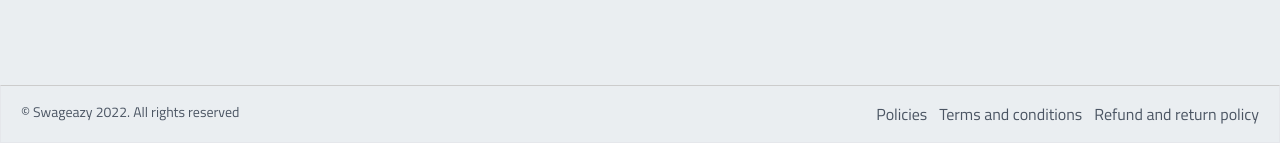
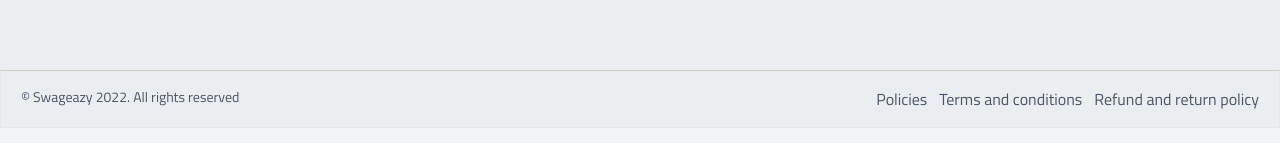
Before and after one commit to Amishakumari544/shopping_UI, a plain HTML site: page index.html in a window 1280 px wide. Shown: the part 3132-3275 px from the top of the page. Drawn offline with nearby package versions, Linux system fonts and the light colour scheme.

Commit message:
fixed footer

```diff
--- a/index.html
+++ b/index.html
@@ -319,7 +319,7 @@
       </div>
       <div class="bg-gray-100">
         <div
-          class="container footer-content-bottom border mx-auto py-4 px-5 flex flex-wrap flex-col sm:flex-row"
+          class="container footer-content-bottom relative top-[-15px] border mx-auto py-4 px-5 flex flex-wrap flex-col sm:flex-row"
         >
           <p class=" text-sm text-center sm:text-left">
             © Swageazy 2022. All rights reserved
```
